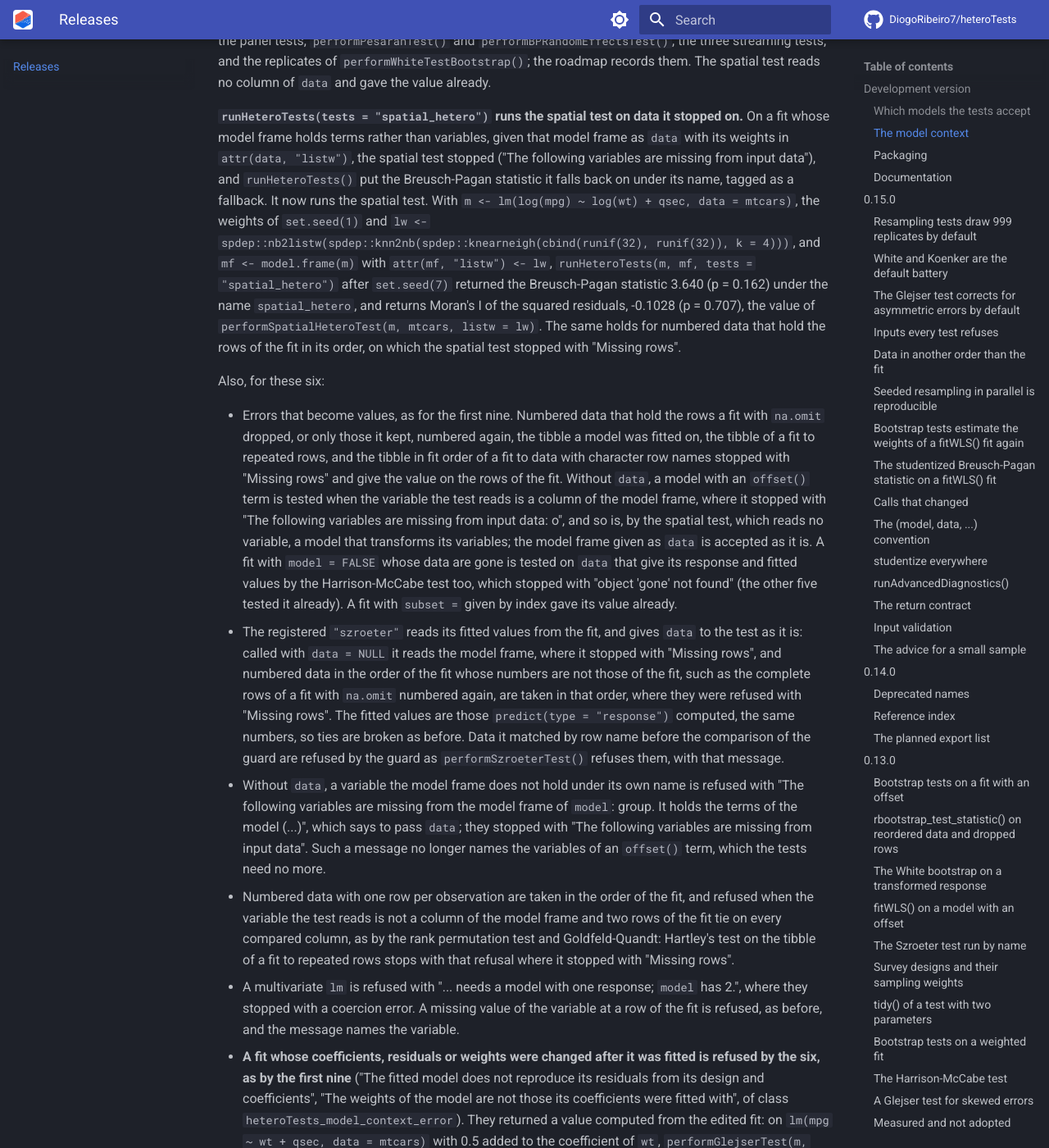
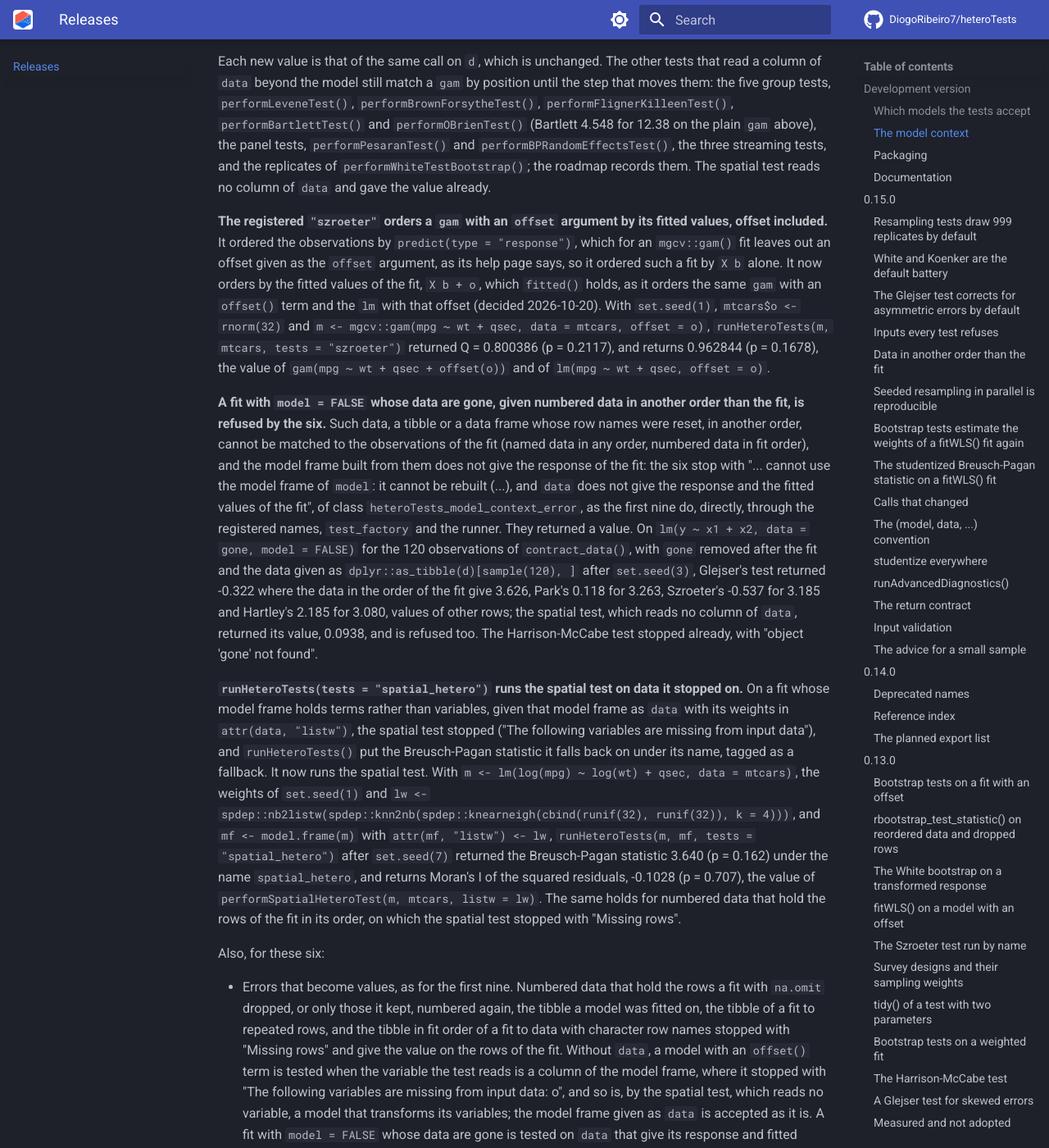
Before and after one commit to DiogoRibeiro7/heteroTests, an MkDocs documentation site: the page built from docs/releases.md, in a window 1280 px wide and 1400 px high, scrolled down 14619 px. Shown: the whole window at 82% size. Built offline with MkDocs 1.6.1 and Material for MkDocs 9.7.7, drawn with Linux system fonts in a browser that asks for light colours; comment, search, counter and statistics services are not loaded; some of the changed text lies outside the part shown.

Commit message:
Regenerate the releases page

```diff
--- a/docs/releases.md
+++ b/docs/releases.md
@@ -657,13 +657,19 @@
 | `lm()`, `order_by = "x1"` | 3, `1e-7` (aliases `x3`) | 0.31840 | 0.0021134 | 0.0021134 |
 | `glm(y ~ x1 + x2)`, `order_by = "x1"` | 3, `1e-11` | 0.31840 | 0.0021134 | 0.0021134 |
 
-Each new value equals, to 3e-13, the test written out with the rank of the
-fit: the residual-maker of an orthonormal basis of the ordered design at the
-fit's tolerance, the eigenvalues of the quadratic form on the full matrices,
-and Imhof's formula integrated independently
-(`context_hmc_by_hand()` in `tests/testthat/helper-model-context.R`). On every
-other fit the two ranks agree and the value is unchanged: a `gam` keeps the
-rank of its design at `1e-7`, as before.
+Each new value equals the test written out from the fit's own QR
+decomposition, with its rank: the residual-maker of that basis, the
+eigenvalues of the quadratic form on the full matrices, and Imhof's formula
+integrated independently (`context_hmc_by_hand()` in
+`tests/testthat/helper-model-context.R`), to 1e-8 relative on these designs,
+the precision to which either decomposition fixes the direction that a column
+at 1e-9 of the others adds, and to rounding on a well-conditioned fit. With the
+rank of the fit, each part of the ordered sample needs at least as many
+observations as the fit has coefficients: on the `glm` above, `point = 3` and
+`point = 117` returned p = 0.0891 and 0.1227, and now stop with "Each part
+needs at least 4, the number of coefficients."; `point = 116` gives 0.11379,
+where it gave 0.11151. On every other fit the two ranks agree and the value is
+unchanged: a `gam` keeps the rank of its design at `1e-7`, as before.
 
 **A `gam` given its data in another order is matched to them by row name.**
 The residuals of an `mgcv::gam()` fit carry no names, and the Glejser, Park,
@@ -693,6 +699,37 @@
 three streaming tests, and the replicates of `performWhiteTestBootstrap()`;
 the roadmap records them. The
 spatial test reads no column of `data` and gave the value already.
+
+**The registered `"szroeter"` orders a `gam` with an `offset` argument by its
+fitted values, offset included.** It ordered the observations by
+`predict(type = "response")`, which for an `mgcv::gam()` fit leaves out an
+offset given as the `offset` argument, as its help page says, so it ordered such a
+fit by `X b` alone. It now orders by the fitted values of the fit, `X b + o`,
+which `fitted()` holds, as it orders the same `gam` with an `offset()` term
+and the `lm` with that offset (decided 2026-10-20). With `set.seed(1)`,
+`mtcars$o <- rnorm(32)` and
+`m <- mgcv::gam(mpg ~ wt + qsec, data = mtcars, offset = o)`,
+`runHeteroTests(m, mtcars, tests = "szroeter")` returned Q = 0.800386
+(p = 0.2117), and returns 0.962844 (p = 0.1678), the value of
+`gam(mpg ~ wt + qsec + offset(o))` and of `lm(mpg ~ wt + qsec, offset = o)`.
+
+**A fit with `model = FALSE` whose data are gone, given numbered data in
+another order than the fit, is refused by the six.** Such data, a tibble or a
+data frame whose row names were reset, in another order, cannot be matched to
+the observations of the fit (named data in any order, numbered data in fit
+order), and the model frame built from them does not give the response of the
+fit: the six stop with "... cannot use the model frame of `model`: it cannot
+be rebuilt (...), and `data` does not give the response and the fitted values
+of the fit", of class `heteroTests_model_context_error`, as the first nine do,
+directly, through the registered names, `test_factory` and the runner. They
+returned a value. On `lm(y ~ x1 + x2, data = gone, model = FALSE)` for the 120
+observations of `contract_data()`, with `gone` removed after the fit and the
+data given as `dplyr::as_tibble(d)[sample(120), ]` after `set.seed(3)`,
+Glejser's test returned -0.322 where the data in the order of the fit give
+3.626, Park's 0.118 for 3.263, Szroeter's -0.537 for 3.185 and Hartley's 2.185
+for 3.080, values of other rows; the spatial test, which reads no column of
+`data`, returned its value, 0.0938, and is refused too. The Harrison-McCabe test
+stopped already, with "object 'gone' not found".
 
 **`runHeteroTests(tests = "spatial_hetero")` runs the spatial test on data it
 stopped on.** On a fit whose model frame holds terms rather than variables,
@@ -722,19 +759,21 @@
     the test reads is a column of the model frame, where it stopped with "The
     following variables are missing from input data: o", and so is, by the
     spatial test, which reads no variable, a model that transforms its
-    variables; the model frame given as `data` is accepted as it is. A fit with `model = FALSE` whose data are gone is tested
-    on `data` that give its response and fitted values by the Harrison-McCabe
-    test too, which stopped with "object 'gone' not found" (the other five
-    tested it already). A fit with `subset =` given by index gave its value
-    already.
+    variables; the model frame given as `data` is accepted as it is. A fit
+    with `model = FALSE` whose data are gone is tested on `data` that give its
+    response and fitted values by the Harrison-McCabe test, and by the
+    registered `"szroeter"` and `runHeteroTests(tests = "szroeter")`, which
+    stopped with "object 'gone' not found" (the other five tests tested it
+    already). A fit with `subset =` given by index gave its value already.
 - The registered `"szroeter"` reads its fitted values from the fit, and gives
     `data` to the test as it is: called with `data = NULL` it reads the model
     frame, where it stopped with "Missing rows", and numbered data in the order
     of the fit whose numbers are not those of the fit, such as the complete rows
     of a fit with `na.omit` numbered again, are taken in that order, where they
-    were refused with "Missing rows". The fitted values are those
-    `predict(type = "response")` computed, the same numbers, so ties are broken
-    as before. Data it matched by row name before the comparison of the guard
+    were refused with "Missing rows". The fitted values are the linear
+    predictor of the fit with its offset, which `fitted()` holds: the numbers
+    `predict(type = "response")` computed, so ties are broken as before, but on
+    a `gam` with an `offset` argument (above). Data it matched by row name before the comparison of the guard
     are refused by the guard as `performSzroeterTest()` refuses them, with that
     message.
 - Without `data`, a variable the model frame does not hold under its own name
@@ -770,24 +809,26 @@
     runner. An `mgcv::gam()` fit with smooth terms is tested by the six as
     before, until the last step settles which tests take it.
 - Unchanged: every other value of a valid call, every refusal of the guard,
-    and every message the test suite pins. A corpus of 16,041 calls, the six, their routes and every other test
-    on 276 combinations of fits, offsets, terms, forms of `data`, dropped rows,
-    row names and classes and on the five fits of the table of the Harrison-McCabe
-    rank, the default battery and the registered names through
-    `runHeteroTests()`, and the examples of the sixteen help pages, returns
-    what it returned before, `identical()`, but for the 580 calls of the
-    changes above (`scripts/model-context-identity.R`), none of them a new
-    refusal; each of the 262 that now return a value, or another one, gives the
-    value of its reference, compared on every number of the result: the same
-    call on the data frame of the fit, on the fit to the complete rows, on the
-    data of the fit in its order, through the registered spatial test, or, for
-    the rank of the Harrison-McCabe test, the test written out with the rank of
-    the fit. The rows of the six tests in Pass A, the Glejser study and the
-    Harrison-McCabe study of `inst/validation/` are reproduced byte for byte at
-    the settings of the committed tables (5000 replications, and 100,000 samples
-    for the null distribution of the Harrison-McCabe test). The warnings of the calls of the
-    corpus are those of before, but for three calls of Hartley's test that
-    stopped and now return a value with its warning on unequal groups.
+    and every message the test suite pins. A corpus of 16,212 calls, the six,
+    their routes and every other test on 279 combinations of fits, offsets,
+    terms, forms of `data`, dropped rows, row names and classes and on the five
+    fits of the table of the Harrison-McCabe rank, the default battery and the
+    registered names through `runHeteroTests()`, and the examples of the sixteen
+    help pages, returns what it returned before, `identical()`, but for the 594
+    calls of the changes above (`scripts/model-context-identity.R`), eight of
+    them the new refusals in bold; each of the 264 that now return a value, or
+    another one, gives the value of its reference, compared on every number of
+    the result: the same call on the data frame of the fit, on the fit to the
+    complete rows, on the data of the fit in its order, on the same `gam` with
+    an `offset()` term, through the registered spatial test, or, for the rank of
+    the Harrison-McCabe test, the test written out from the fit's own
+    decomposition. The rows of the six tests in Pass A, the Glejser study and
+    the Harrison-McCabe study of `inst/validation/` are reproduced byte for byte
+    at the settings of the committed tables (5000 replications, and 100,000
+    samples for the null distribution of the Harrison-McCabe test). The warnings
+    of the calls of the corpus are those of before, but for three calls of
+    Hartley's test that stopped and now return a value with its warning on
+    unequal groups.
 
 ### Packaging
 
```
